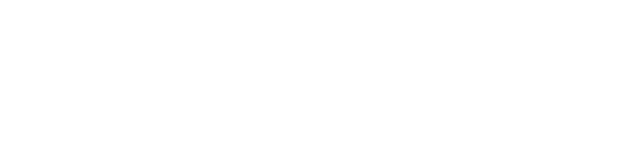
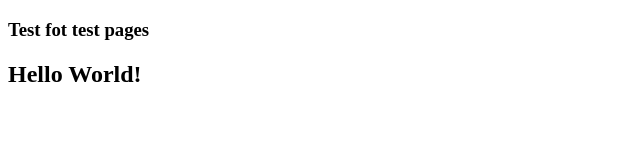
Before and after one commit to KhaliidTechcampus/Tech-one, a plain HTML site: page index.html in a window 1280 px wide. Shown: the whole page, without its empty margins (0-640 px from the left). Drawn offline with Linux system fonts and the light colour scheme.

Commit message:
adding budy code

```diff
--- a/index.html
+++ b/index.html
@@ -4,6 +4,8 @@
 	<title>welcome pages</title>
 </head>
 <body>
+ <h3>Test fot test pages</h3>
+ <h2>Hello World!</h2>
 
 </body>
 </html>
```
